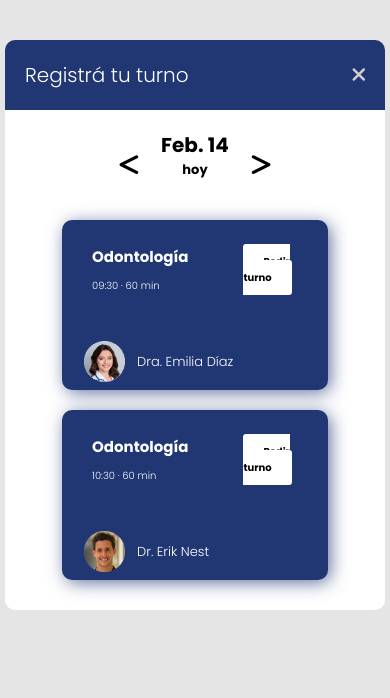
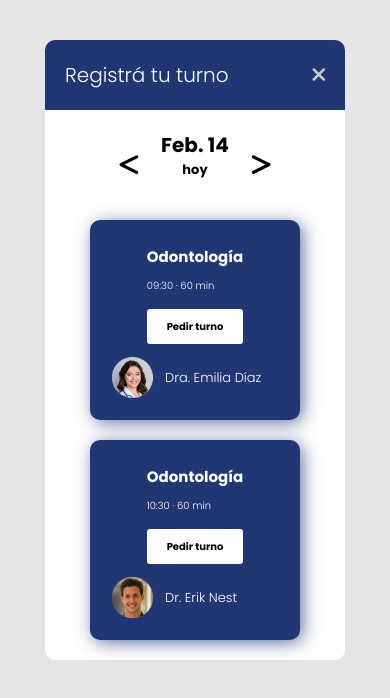
Before and after one commit to lvalinotti/challenge, a plain HTML site: page challenge3/index.html in a window 390 px wide. Drawn offline with Linux system fonts and the light colour scheme.

Commit message:
Challenge 3 responsivo

```diff
--- a/challenge3/css/style.css
+++ b/challenge3/css/style.css
@@ -18,7 +18,7 @@ body {
 }
 
 .wrapper {
-  min-width: 380px;
+  min-width: 300px;
   width: 50%;
   height: 100%;
   margin: 4rem auto;
@@ -195,3 +195,24 @@ body {
   padding: 0 1.5rem 0 1rem;
   font-size: 1.3rem;
 }
+
+@media (max-width: 885px){
+  .container__card-section {
+    display: flex;
+    justify-content: center;
+    align-items: center;
+    flex-wrap: wrap;
+  }
+
+  .container__main{
+    height: 55rem;
+  }
+
+  .container__card-button{
+    padding: 0;
+  }
+
+  .container__card-turn{
+    height: 20rem;
+  }
+}
```
